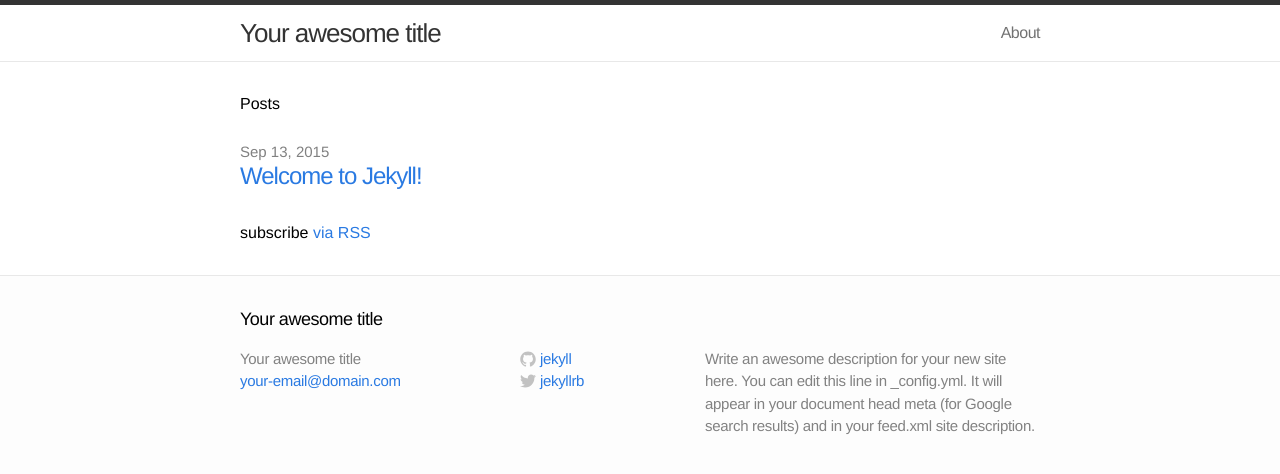
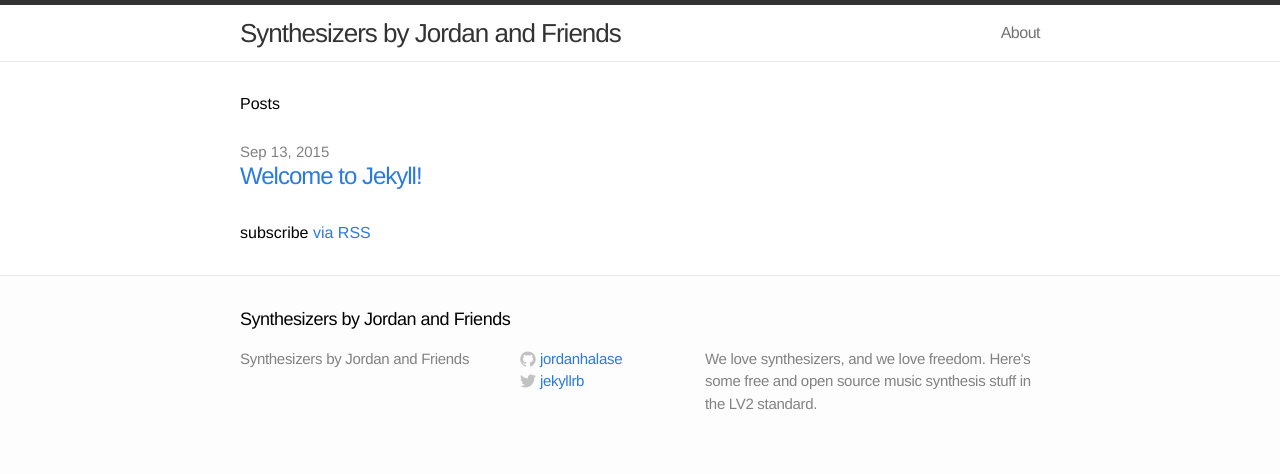
Before and after one commit to synth-love/synth-love.github.io, a Jekyll site: the page built from index.html, in a window 1280 px wide. Shown: the top 474 px of the page. Built offline with Jekyll 4.4.1, drawn with Linux system fonts in a browser that asks for light colours.

Commit message:
Extremely basic configuration

```diff
--- a/_config.yml
+++ b/_config.yml
@@ -1,11 +1,11 @@
 # Site settings
-title: Your awesome title
-email: your-email@domain.com
-description: "Write an awesome description for your new site here. You can edit this line in _config.yml. It will appear in your document head meta (for Google search results) and in your feed.xml site description."
+title: Synthesizers by Jordan and Friends
+# email: your-email@domain.com
+description: "We love synthesizers, and we love freedom. Here's some free and open source music synthesis stuff in the LV2 standard."
 baseurl: ""
-url: "http://yourdomain.com"
+url: "http://www.synth.love"
 twitter_username: jekyllrb
-github_username:  jekyll
+github_username:  jordanhalase
 
 # Build settings
 markdown: kramdown
```
